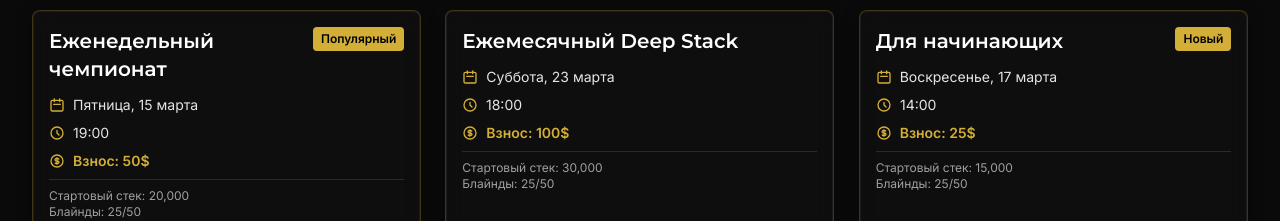
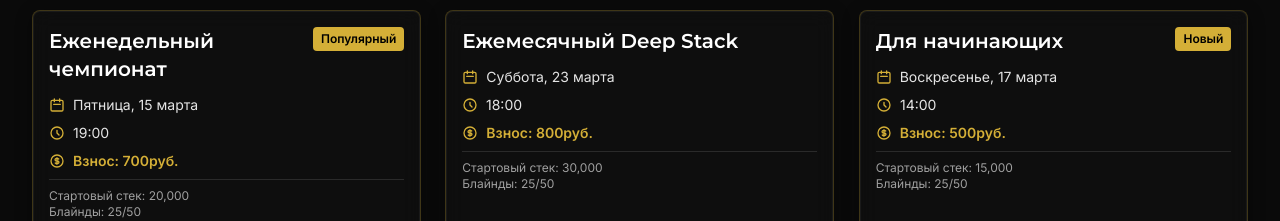
Before and after one commit to romatertia749-eng/ante-club, a React (Vite) app: page / in a window 1280 px wide. Shown: the part 1580-1801 px from the top of the page. Built offline with nearby package versions, Linux system fonts and the light colour scheme.

Commit message:
изменил на превью взнос с долларов на рубли

```diff
--- a/src/features/tournaments/TournamentsPreview.jsx
+++ b/src/features/tournaments/TournamentsPreview.jsx
@@ -9,7 +9,7 @@ const mockTournaments = [
     name: 'Еженедельный чемпионат',
     date: 'Пятница, 15 марта',
     time: '19:00',
-    buyIn: '50$',
+    buyIn: '700руб.',
     stack: '20,000',
     blinds: '25/50',
     badge: 'Популярный',
@@ -20,7 +20,7 @@ const mockTournaments = [
     name: 'Ежемесячный Deep Stack',
     date: 'Суббота, 23 марта',
     time: '18:00',
-    buyIn: '100$',
+    buyIn: '800руб.',
     stack: '30,000',
     blinds: '25/50',
     badge: null,
@@ -31,7 +31,7 @@ const mockTournaments = [
     name: 'Для начинающих',
     date: 'Воскресенье, 17 марта',
     time: '14:00',
-    buyIn: '25$',
+    buyIn: '500руб.',
     stack: '15,000',
     blinds: '25/50',
     badge: 'Новый',
```
